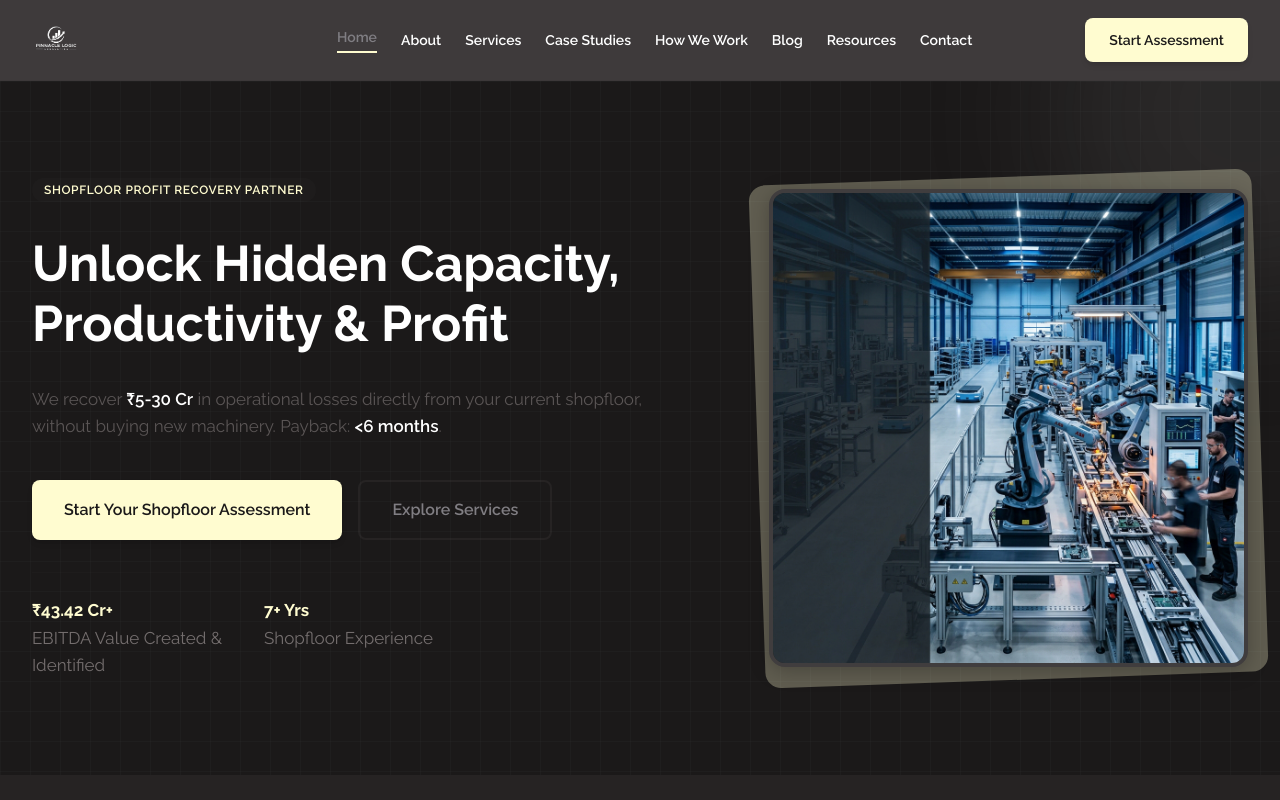
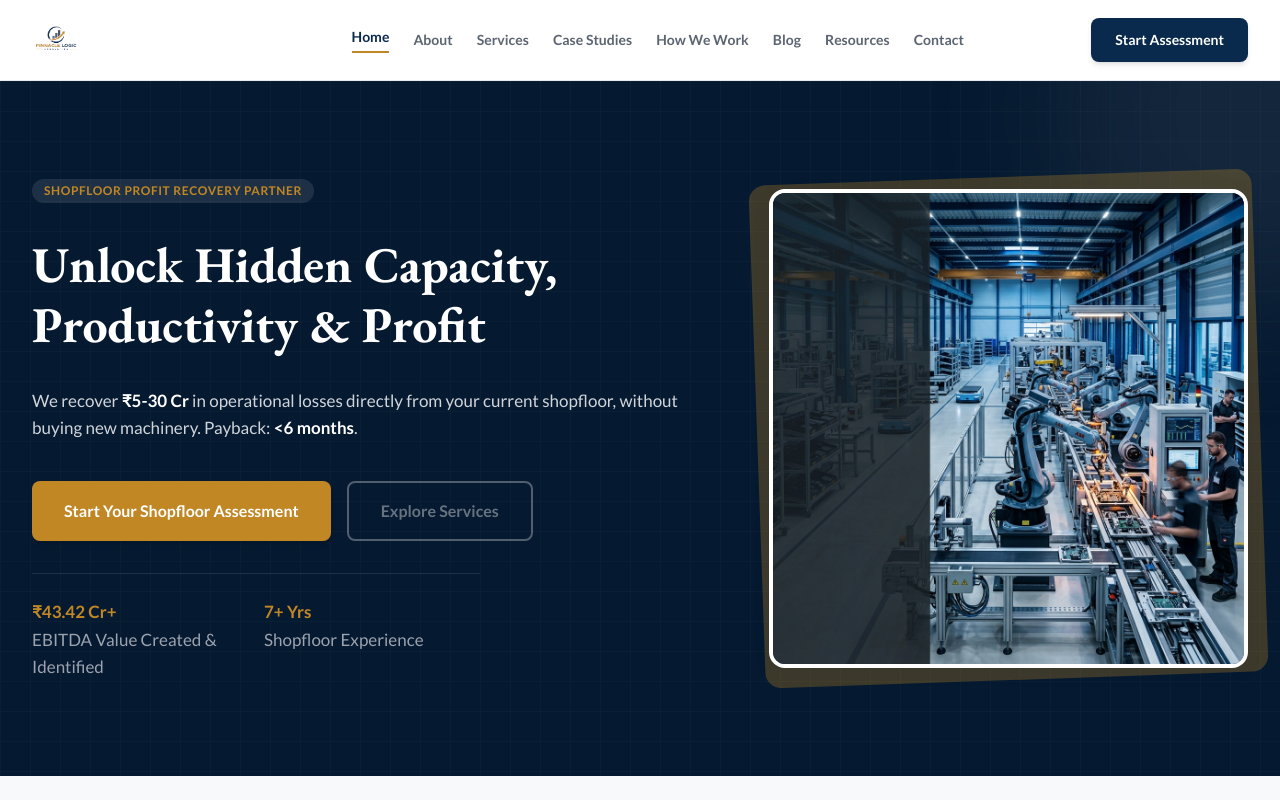
Before and after one commit to divyanshugautamlive/pl-consultants, a Next.js app: page / in a window 1280 px wide. Shown: the top 800 px of the page. Built offline with nearby package versions, Linux system fonts and the light colour scheme.

Commit message:
Design: Transition to Executive Navy light theme option with EB Garamond & Lato font pairing

```diff
--- a/src/app/globals.css
+++ b/src/app/globals.css
@@ -1,57 +1,63 @@
-@import url('https://fonts.googleapis.com/css2?family=Raleway:ital,wght@0,100..900;1,100..900&display=swap');
+@import url('https://fonts.googleapis.com/css2?family=EB+Garamond:ital,wght@0,400..800;1,400..800&family=Lato:ital,wght@0,100;0,300;0,400;0,700;0,900;1,100;1,300;1,400;1,700;1,900&display=swap');
 @import "tailwindcss";
 
 @theme {
-  /* Color Mappings: Vanilla Dark Combo */
-  --color-navy: #262323;          /* Mapped to dark charcoal to keep bg-navy dark */
-  --color-navy-light: #332f2f;
-  --color-navy-dark: #1b1919;     /* Darkest Charcoal/Black */
+  /* Color Mappings: Executive Navy Light Combo */
+  --color-navy: #0A2A4D;          /* Executive Navy */
+  --color-navy-light: #153e6b;
+  --color-navy-dark: #051930;     /* Darkest Navy for Footer */
 
-  --color-steel: #ffffff;         /* White text for contrast on dark background */
-  --color-steel-light: #d1d5db;
+  --color-steel: #151E2B;         /* Charcoal/Black for readable body copy */
+  --color-steel-light: #5B6470;   /* Slate Gray for secondary text */
 
-  --color-gold: #fffcd0;          /* Vanilla/Cream Accent */
-  --color-gold-dark: #d9d6a3;
-  --color-gold-light: #ffffee;
+  --color-gold: #C18724;          /* Warm Gold */
+  --color-gold-dark: #9C6A16;
+  --color-gold-light: #dfa037;
 
-  --color-teal: #807e83;          /* Medium Slate/Gray */
-  --color-teal-light: #a19fa3;
-  --color-teal-dark: #605f62;
+  --color-teal: #677380;          /* Steel Gray */
+  --color-teal-light: #828e9b;
+  --color-teal-dark: #4d5761;
 
-  --color-slate: #262323;         /* Charcoal/Black Background */
-  --color-slate-light: #403d3e;   /* Dark Slate/Gray Card Background */
+  --color-slate: #F8F9FB;         /* Light Background */
+  --color-slate-light: #ffffff;   /* Card Background */
 
-  --color-off-white: #262323;     /* Charcoal/Black primary background */
-  --color-white: #403d3e;         /* Override bg-white to be Dark Slate Card bg */
+  --color-off-white: #F8F9FB;     /* Light background utility */
+  --color-white: #ffffff;         /* Override white back to true white */
 
-  /* Cohesive Dark Grays Tinted with Slate */
-  --color-gray-50: #2c2929;
-  --color-gray-100: #332f2f;
-  --color-gray-150: #3b3636;
-  --color-gray-200: #423e3e;
-  --color-gray-300: #5a5555;
-  --color-gray-400: #746e6e;
-  --color-gray-500: #8f8787;
-  --color-gray-600: #a69f9f;
-  --color-gray-700: #bebbbb;
-  --color-gray-800: #d7d5d5;
-  --color-gray-900: #f1eeee;
+  /* Cohesive Light Grays */
+  --color-gray-50: #F9FAFB;
+  --color-gray-100: #F3F4F6;
+  --color-gray-150: #EAECEF;
+  --color-gray-200: #E5E7EB;
+  --color-gray-300: #D1D5DB;
+  --color-gray-400: #9CA3AF;
+  --color-gray-500: #6B7280;
+  --color-gray-600: #4B5563;
+  --color-gray-700: #374151;
+  --color-gray-800: #1F2937;
+  --color-gray-900: #111827;
 
-  --font-serif: "Raleway", sans-serif;
-  --font-sans: "Raleway", sans-serif;
+  --font-serif: "EB Garamond", serif;
+  --font-sans: "Lato", sans-serif;
 }
 
 /* Global Font size and family overrides */
 body {
-  background-color: #262323 !important; /* Charcoal/Black */
-  color: #ffffff !important;            /* White */
-  font-family: "Raleway", sans-serif !important;
+  background-color: #F8F9FB !important; /* Light Off-White/Ivory */
+  color: #151E2B !important;            /* Dark Charcoal Text */
+  font-family: "Lato", sans-serif !important;
   overflow-x: hidden;
 }
 
-/* Force Raleway font everywhere */
-body, p, span, div, li, input, textarea, select, option, h1, h2, h3, h4, h5, h6, button, .btn, a, input[type="submit"], button[type="submit"] {
-  font-family: "Raleway", sans-serif !important;
+/* Default font: Lato */
+body, p, span, div, li, input, textarea, select, option, a, button, .btn {
+  font-family: "Lato", sans-serif !important;
+}
+
+/* Serif Headings: EB Garamond */
+h1, h2, h3, h4, h5, h6, .text-hero-main, .text-section-main, .text-card-main {
+  font-family: "EB Garamond", serif !important;
+  font-weight: 700 !important;
 }
 
 /* Typography Constraints */
@@ -88,51 +94,51 @@ p,
 }
 
 .text-steel {
-  color: #ffffff !important;
+  color: #151E2B !important; /* Charcoal for text */
 }
 
 .text-navy {
-  color: #fffcd0 !important; /* Mapped to vanilla for readable light text */
+  color: #0A2A4D !important; /* Executive Navy text */
 }
 
 .text-teal {
-  color: #807e83 !important;
+  color: #677380 !important; /* Steel Gray text */
 }
 
 .text-gold, .text-gold-dark {
-  color: #fffcd0 !important;
+  color: #C18724 !important;
 }
 
 .bg-navy {
-  background-color: #262323 !important; /* Mapped to dark charcoal to keep backgrounds dark */
+  background-color: #0A2A4D !important; /* Keep navy backgrounds dark navy */
 }
 
 .border-navy {
-  border-color: #262323 !important;
+  border-color: #0A2A4D !important;
 }
 
 /* Input focus and border color styles */
 input, textarea, select {
   border-width: 1px !important;
-  border-color: rgba(255, 255, 255, 0.15) !important;
-  background-color: rgba(255, 255, 255, 0.05) !important;
-  color: #ffffff !important;
+  border-color: #EAECEF !important;
+  background-color: #ffffff !important;
+  color: #151E2B !important;
   transition: all 0.2s ease-in-out !important;
 }
 
 input:focus, textarea:focus, select:focus {
-  border-color: #fffcd0 !important; /* Vanilla active border */
-  box-shadow: 0 0 0 3px rgba(255, 252, 208, 0.25) !important;
+  border-color: #C18724 !important; /* Gold active border */
+  box-shadow: 0 0 0 3px rgba(193, 135, 36, 0.25) !important;
   outline: none !important;
 }
 
 /* Dropdown native select styling */
 select option {
-  background-color: #262323 !important;
-  color: #ffffff !important;
+  background-color: #ffffff !important;
+  color: #151E2B !important;
 }
 
-/* For inputs inside dark panels/cards (like the contact form) */
+/* For inputs inside dark panels/cards (like the contact form or footer form) */
 .bg-navy input, .bg-navy textarea, .bg-navy select {
   border-color: rgba(255, 255, 255, 0.2) !important;
   background-color: rgba(0, 0, 0, 0.3) !important;
@@ -140,8 +146,8 @@ select option {
 }
 
 .bg-navy input:focus, .bg-navy textarea:focus, .bg-navy select:focus {
-  border-color: #fffcd0 !important;
-  box-shadow: 0 0 0 3px rgba(255, 252, 208, 0.4) !important;
+  border-color: #C18724 !important;
+  box-shadow: 0 0 0 3px rgba(193, 135, 36, 0.4) !important;
 }
 
 /* Micro-interaction and smooth scroll utilities */
@@ -150,15 +156,15 @@ html {
 }
 
 .custom-gradient {
-  background: linear-gradient(135deg, #262323 0%, #403d3e 50%, #fffcd0 100%);
+  background: linear-gradient(135deg, #0A2A4D 0%, #677380 50%, #C18724 100%);
 }
 
 .card-shadow {
-  box-shadow: 0 4px 20px rgba(0, 0, 0, 0.25);
+  box-shadow: 0 4px 20px rgba(10, 42, 77, 0.05);
 }
 
 .card-shadow-hover:hover {
-  box-shadow: 0 10px 30px rgba(255, 252, 208, 0.06);
+  box-shadow: 0 10px 30px rgba(10, 42, 77, 0.1);
   transform: translateY(-2px);
 }
 
--- a/src/app/page.js
+++ b/src/app/page.js
@@ -188,7 +188,7 @@ export default function Home() {
       </section>
 
       {/* 3. CORE SERVICES Hub Teaser */}
-      <section className="py-20 bg-white">
+      <section className="py-20 bg-off-white">
         <div className="max-w-7xl mx-auto px-4 sm:px-6 lg:px-8">
           <div className="flex flex-col md:flex-row justify-between items-start md:items-end mb-12">
             <div className="space-y-3 max-w-2xl">
@@ -264,7 +264,7 @@ export default function Home() {
       </section>
 
       {/* 4. METHODOLOGY (Diagnose -> Quantify -> Execute -> Sustain) */}
-      <section className="py-20 bg-off-white">
+      <section className="py-20 bg-white">
         <div className="max-w-7xl mx-auto px-4 sm:px-6 lg:px-8">
           <div className="text-center max-w-3xl mx-auto mb-16 space-y-4">
             <h2 className="text-xs font-bold text-teal uppercase tracking-widest">Our Execution Blueprint</h2>
@@ -300,7 +300,7 @@ export default function Home() {
                 desc: "Standard work, visual management and KPIs that lock the gains in place.",
               },
             ].map((phase) => (
-              <div key={phase.number} className="bg-white rounded-xl card-shadow p-6 border-l-4 border-teal hover:border-gold/50 transition-all-custom">
+              <div key={phase.number} className="bg-off-white rounded-xl card-shadow p-6 border-l-4 border-teal hover:border-gold/50 transition-all-custom border border-gray-100/50">
                 <span className="text-xs font-bold text-gold-dark block mb-2">PHASE {phase.number}</span>
                 <h3 className="text-xl font-serif font-bold text-navy mb-3">{phase.name}</h3>
                 <p className="text-steel text-sm leading-relaxed">{phase.desc}</p>
@@ -316,7 +316,7 @@ export default function Home() {
       </section>
 
       {/* 5. WHY CHOOSE PINNACLE LOGIC CONSULTING */}
-      <section className="py-20 bg-white">
+      <section className="py-20 bg-off-white">
         <div className="max-w-7xl mx-auto px-4 sm:px-6 lg:px-8">
           <div className="text-center max-w-3xl mx-auto mb-16 space-y-4">
             <h2 className="text-xs font-bold text-teal uppercase tracking-widest">Our Differentiators</h2>
@@ -348,7 +348,7 @@ export default function Home() {
       </section>
 
       {/* 7. CTA / CONTACT FORM LEAD CAPTURE */}
-      <section id="assessment-form" className="py-20 bg-off-white">
+      <section id="assessment-form" className="py-20 bg-white">
         <div className="max-w-7xl mx-auto px-4 sm:px-6 lg:px-8">
           <div className="grid grid-cols-1 lg:grid-cols-12 gap-12 items-center">
             {/* Left text column */}
--- a/src/components/common/Header.js
+++ b/src/components/common/Header.js
@@ -40,7 +40,7 @@ export default function Header() {
                 src="/images/logo.png"
                 alt="Pinnacle Logic Consulting Logo"
                 fill
-                className="object-contain object-left filter brightness-0 invert"
+                className="object-contain object-left"
                 priority
               />
             </div>
@@ -53,8 +53,8 @@ export default function Header() {
                 key={item.name}
                 href={item.href}
                 className={`text-sm font-semibold transition-colors duration-200 cursor-pointer ${isActive(item.href)
-                    ? "text-teal border-b-2 border-gold pb-1"
-                    : "text-steel hover:text-teal"
+                    ? "text-navy border-b-2 border-gold pb-1"
+                    : "text-steel-light hover:text-navy"
                   }`}
               >
                 {item.name}
@@ -96,8 +96,8 @@ export default function Header() {
                 href={item.href}
                 onClick={() => setMobileMenuOpen(false)}
                 className={`px-4 py-3 rounded-lg text-base font-semibold cursor-pointer ${isActive(item.href)
-                    ? "bg-navy/5 text-teal"
-                    : "text-steel hover:bg-gray-50 hover:text-teal"
+                    ? "bg-navy/5 text-navy"
+                    : "text-steel-light hover:bg-gray-50 hover:text-navy"
                   }`}
               >
                 {item.name}
--- a/src/components/ui/Button.js
+++ b/src/components/ui/Button.js
@@ -14,11 +14,11 @@ export default function Button({
 
   const variants = {
     primary:
-      "bg-gold text-navy-dark hover:bg-gold-dark font-bold shadow-md focus:ring-4 focus:ring-gold/20",
+      "bg-navy text-white hover:bg-navy-light font-bold shadow-md focus:ring-4 focus:ring-navy/20",
     secondary:
       "border-2 border-teal text-teal hover:bg-teal hover:text-white focus:ring-4 focus:ring-teal/20",
     gold:
-      "bg-gold text-navy-dark hover:bg-gold-dark font-bold shadow-md hover:shadow-lg focus:ring-4 focus:ring-gold/20",
+      "bg-gold text-white hover:bg-gold-dark font-bold shadow-md hover:shadow-lg focus:ring-4 focus:ring-gold/20",
     white:
       "bg-white text-navy hover:bg-gray-100 focus:ring-4 focus:ring-white/20 border border-gray-200",
   };
```
Also changed, not shown: 3 other files (tests, documents, lock files or other folders).
